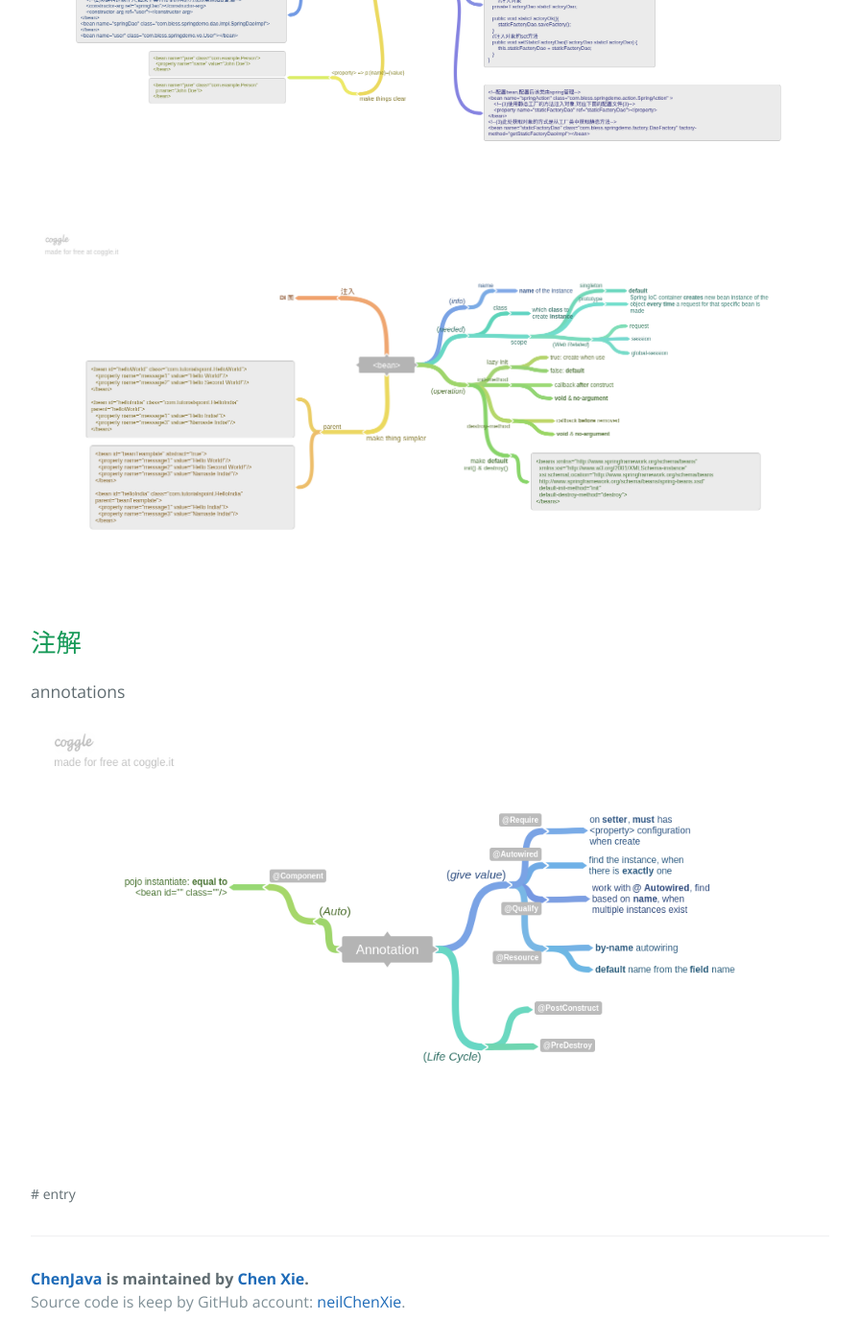
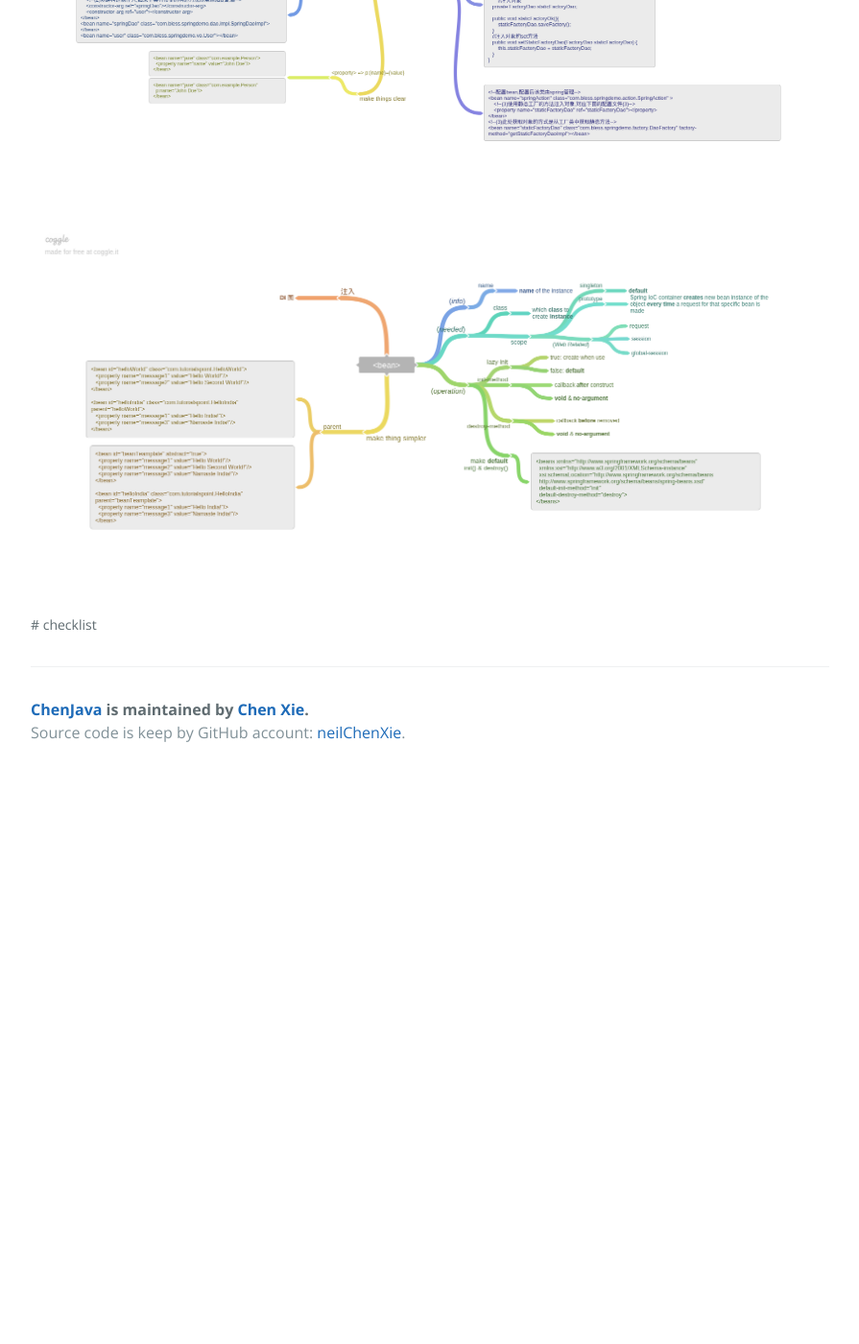
Before and after one commit to neilChenXie/ChenJava, a Jekyll site: the page built from _posts/spring/2016-06-02-spring_IOC.md, in a window 1280 px wide and 1400 px high, scrolled down 568 px. Shown: the whole window at 96% size, without its empty margins (192-1087 px from the left). Built offline with Jekyll 4.4.1, drawn with Linux system fonts in a browser that asks for light colours; after the commit the page ends 1375 px from its top, so only the background shows below that.

Commit message:
modified:   _posts/spring/2016-06-02-spring_IOC.md 	modified:   _posts/spring/2016-06-02-spring_project.md

```diff
--- a/_posts/spring/2016-06-02-spring_IOC.md
+++ b/_posts/spring/2016-06-02-spring_IOC.md
@@ -3,7 +3,7 @@ layout: post
 title: spring IOC-依赖注入
 date: 2016-06-02 09:48:15 +0800
 category: Spring
-tags: [entry]
+tags: [checklist]
 ---
 
 ## 索引
@@ -13,14 +13,8 @@ tags: [entry]
 
 ## 归类
 
-![归类]({{ site.baseurl }}/img/spring/DI.png)
+[![归类]({{ site.baseurl }}/img/spring/DI.png)]({{ site.baseurl }}/img/spring/DI.png)
 
 ## <Bean>
 
-![bean tag]({{ site.baseurl }}/img/spring/bean.png)
-
-## 注解
-
-annotations
-
-![annotations]({{ site.baseurl }}/img/spring/Annotation.png)
+[![bean tag]({{ site.baseurl }}/img/spring/bean.png)]({{ site.baseurl }}/img/spring/bean.png)
```
Also changed, not shown: _posts/spring/2016-06-02-spring_project.md (+1 -1 lines).
